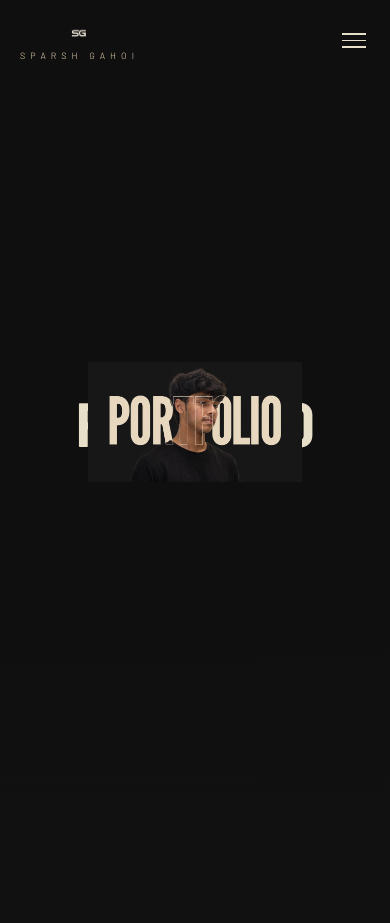
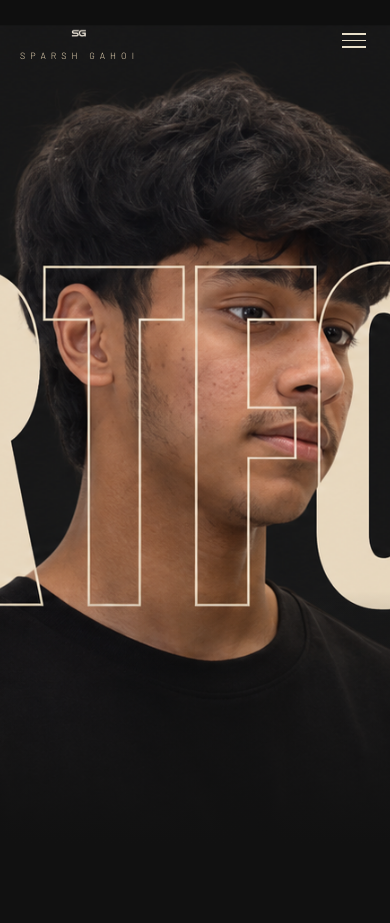
Before and after one commit to sparsh2607/My-Portfolio, a Django app: page / in a window 390 px wide. Shown: the top 923 px of the page. Run offline with Django 5.2, Linux system fonts and the light colour scheme; some web fonts are replaced.

Commit message:
Fix laptop responsive view

```diff
--- a/static/css/style.css
+++ b/static/css/style.css
@@ -190,13 +190,10 @@ img { display: block; max-width: 100%; }
 
 .hero{
     position:relative;
-    /* width:100vw;
-    height:100vh; */
+    width:100vw;
+    height:100vh;
     overflow:hidden;
     background:#0f0f0f;
-
-    width:100%;
-    min-height:100vh;
 }
 
 .hero__bg{
@@ -204,22 +201,15 @@ img { display: block; max-width: 100%; }
     inset:0;
     display:flex;
     justify-content:center;
-    /* align-items:flex-end;
-    transform:translateY(3%); */
-    align-items:center;
-    transform:none;
+    align-items:flex-end;
+    transform:translateY(3%);
 }
 
 .hero__img{
-    /* height:100vh;
+    height:100vh;
     width:auto;
     max-width:none;
-    object-fit:contain; */
-    width:min(55vw, 850px);
-    height:auto;
-    max-height:90vh;
     object-fit:contain;
-
 }
 
 /* The giant PORTFOLIO text layer */
@@ -235,8 +225,7 @@ img { display: block; max-width: 100%; }
 
 .hero__word {
   font-family: var(--font-display);
-  /* font-size: clamp(80px, 14vw, 210px); */
-  font-size: clamp(120px,18vw,320px);
+  font-size: clamp(80px, 14vw, 210px);
   font-weight: 900;
   line-height: 1;
   letter-spacing: -0.01em;
@@ -970,7 +959,7 @@ img { display: block; max-width: 100%; }
    RESPONSIVE
    ============================================= */
 
-@media (max-width: 900px) {
+@media (max-width: 1400px) {
   .nav__links { display: none; }
   .nav__burger { display: flex; }
 
@@ -997,16 +986,6 @@ img { display: block; max-width: 100%; }
   .project-card__info { padding: 20px; }
 }
 
-/* changes */
-@media (min-width:901px){
-    .nav__links{
-        display:flex !important;
-    }
-
-    .nav__burger{
-        display:none !important;
-    }
-}
 /* =============================================
    REDUCED MOTION
    ============================================= */
```
